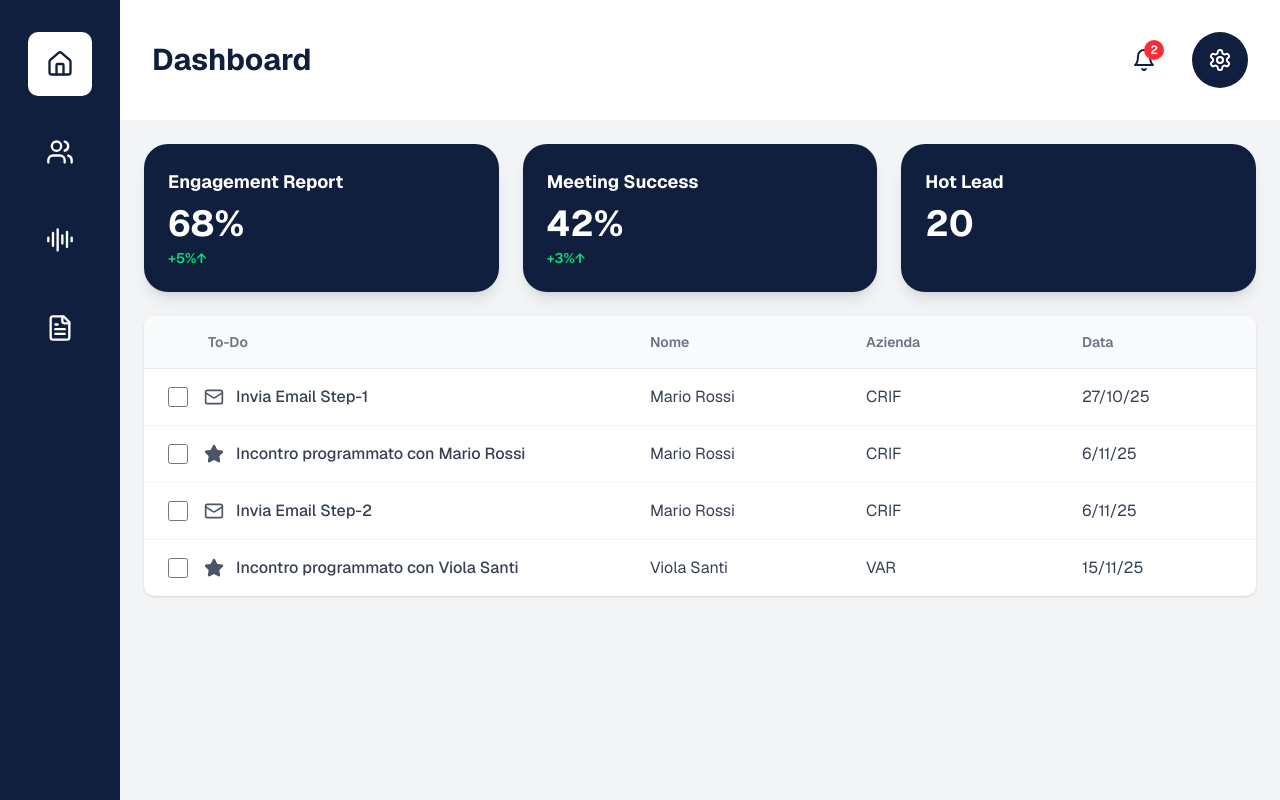
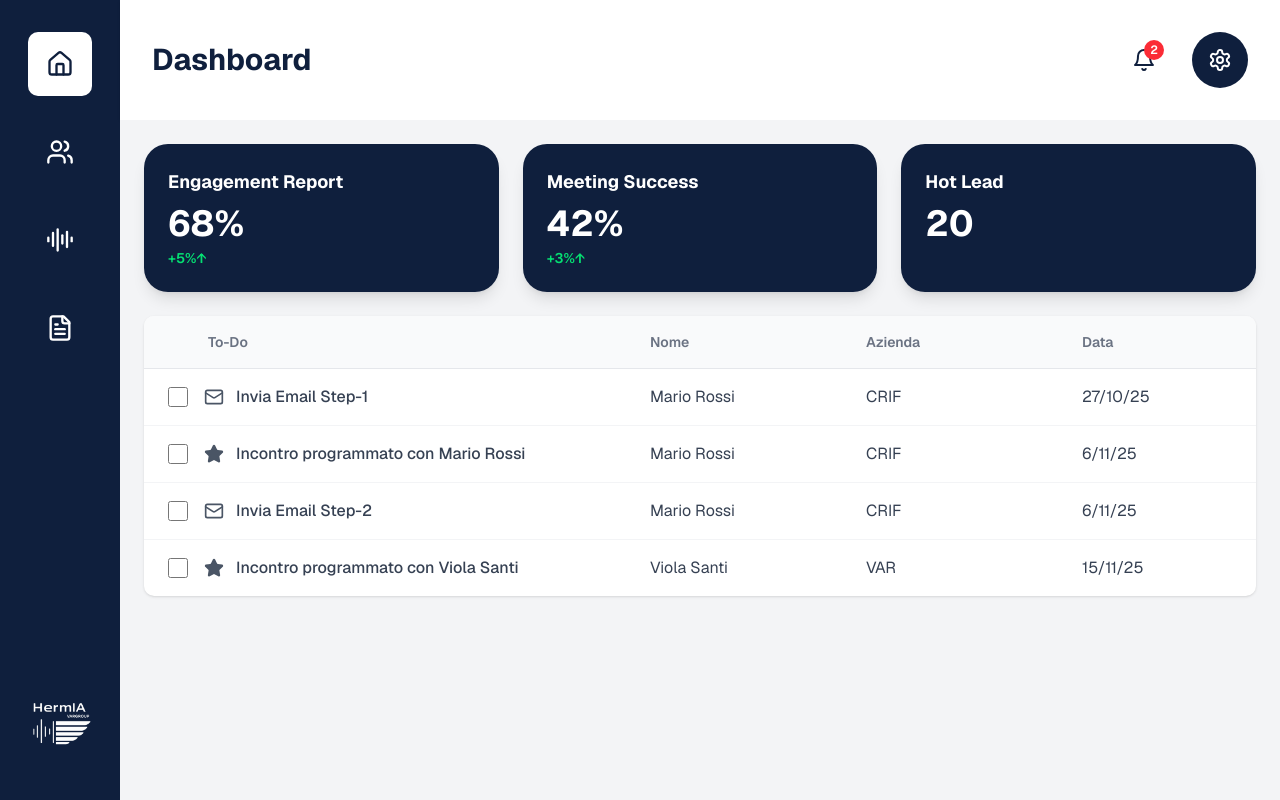
Before and after one commit to valeriooconte/boom-webapp, a Next.js app: page / in a window 1280 px wide. Built offline with nearby package versions, Linux system fonts and the light colour scheme.

Commit message:
Added logo

```diff
--- a/src/components/clienti.tsx
+++ b/src/components/clienti.tsx
@@ -73,7 +73,7 @@ export function Clienti() {
             placeholder="Cerca cliente o azienda..."
             value={searchQuery}
             onChange={(e) => setSearchQuery(e.target.value)}
-            className="w-full rounded-full border-2 border-gray-900 py-3 pl-14 pr-4 text-base focus:outline-none focus:ring-2 focus:ring-[#0f1f3d]"
+            className="w-full rounded-full border-2 border-gray-900 py-3 pl-14 pr-4 text-base focus:outline-none"
           />
         </div>
         <button className="whitespace-nowrap rounded-full bg-[#0f1f3d] px-8 py-3 font-semibold text-white transition-colors hover:bg-[#1a2f5a]">
--- a/src/components/header.tsx
+++ b/src/components/header.tsx
@@ -1,4 +1,5 @@
-import { Settings, Bell, Award as IdCard } from "lucide-react"
+import Image from "next/image"
+import { Settings, Bell } from "lucide-react"
 
 interface HeaderProps {
   activeSection: string
@@ -13,9 +14,15 @@ const sectionNames: Record<string, string> = {
 
 export function Header({ activeSection }: HeaderProps) {
   return (
-    <header className="flex h-[120px] items-center justify-between bg-white px-8">
-      <h1 className="text-3xl font-bold text-[#0f1f3d]">{sectionNames[activeSection] || "Dashboard"}</h1>
+    <header className="flex h-[120px] items-center justify-between bg-white px-8 shadow-sm">
+      {/* Logo + Titolo */}
+      <div className="flex items-center gap-4">
+        <h1 className="text-3xl font-bold text-[#0f1f3d]">
+          {sectionNames[activeSection] || "Dashboard"}
+        </h1>
+      </div>
 
+      {/* Icone a destra */}
       <div className="flex items-center gap-6">
         <button
           className="relative flex h-12 w-12 items-center justify-center rounded-full text-[#0f1f3d] transition-colors hover:bg-gray-100"
--- a/src/components/sidebar.tsx
+++ b/src/components/sidebar.tsx
@@ -1,11 +1,16 @@
 "use client"
 
+import Image from "next/image"
 import { Home, Users, AudioLines, FileText } from "lucide-react"
 
 interface SidebarProps {
   activeItem: string
   onItemChange: (item: string) => void
 }
+
+// #0f1f3d
+// #4F7DEE
+// #5180ec
 
 export function Sidebar({ activeItem, onItemChange }: SidebarProps) {
   const navItems = [
@@ -16,7 +21,9 @@ export function Sidebar({ activeItem, onItemChange }: SidebarProps) {
   ]
 
   return (
-    <aside className="flex w-[120px] flex-col items-center gap-6 bg-[#0f1f3d] py-8">
+    <aside className="flex w-[120px] flex-col items-center bg-[#0f1f3d] py-8">
+      {/* Navigazione */}
+      <div className="flex flex-col items-center gap-6">
         {navItems.map((item) => {
           const Icon = item.icon
           const isActive = activeItem === item.id
@@ -34,6 +41,22 @@ export function Sidebar({ activeItem, onItemChange }: SidebarProps) {
             </button>
           )
         })}
+      </div>
+
+      {/* Spazio centrale per spingere il logo in basso */}
+      <div className="flex-grow" />
+
+      {/* Logo in basso */}
+      <div className="mb-2">
+        <Image
+          src="/logo.png"
+          alt="Logo"
+          width={75}
+          height={75}
+          className="rounded-lg object-contain"
+          priority
+        />
+      </div>
     </aside>
   )
 }
```
Also changed, not shown: public/logo.png (added). Lines whose indentation alone changed are shown as unchanged.
